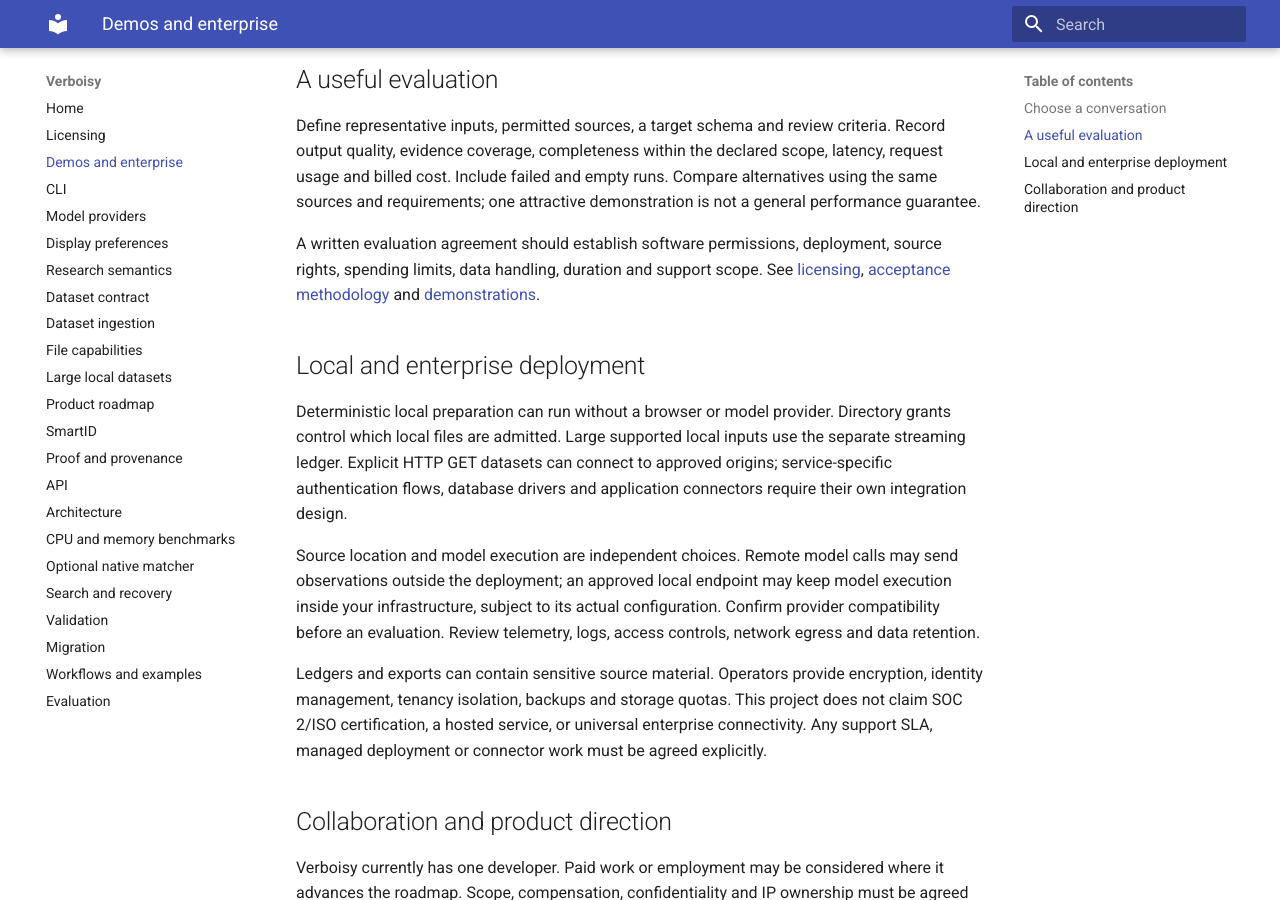
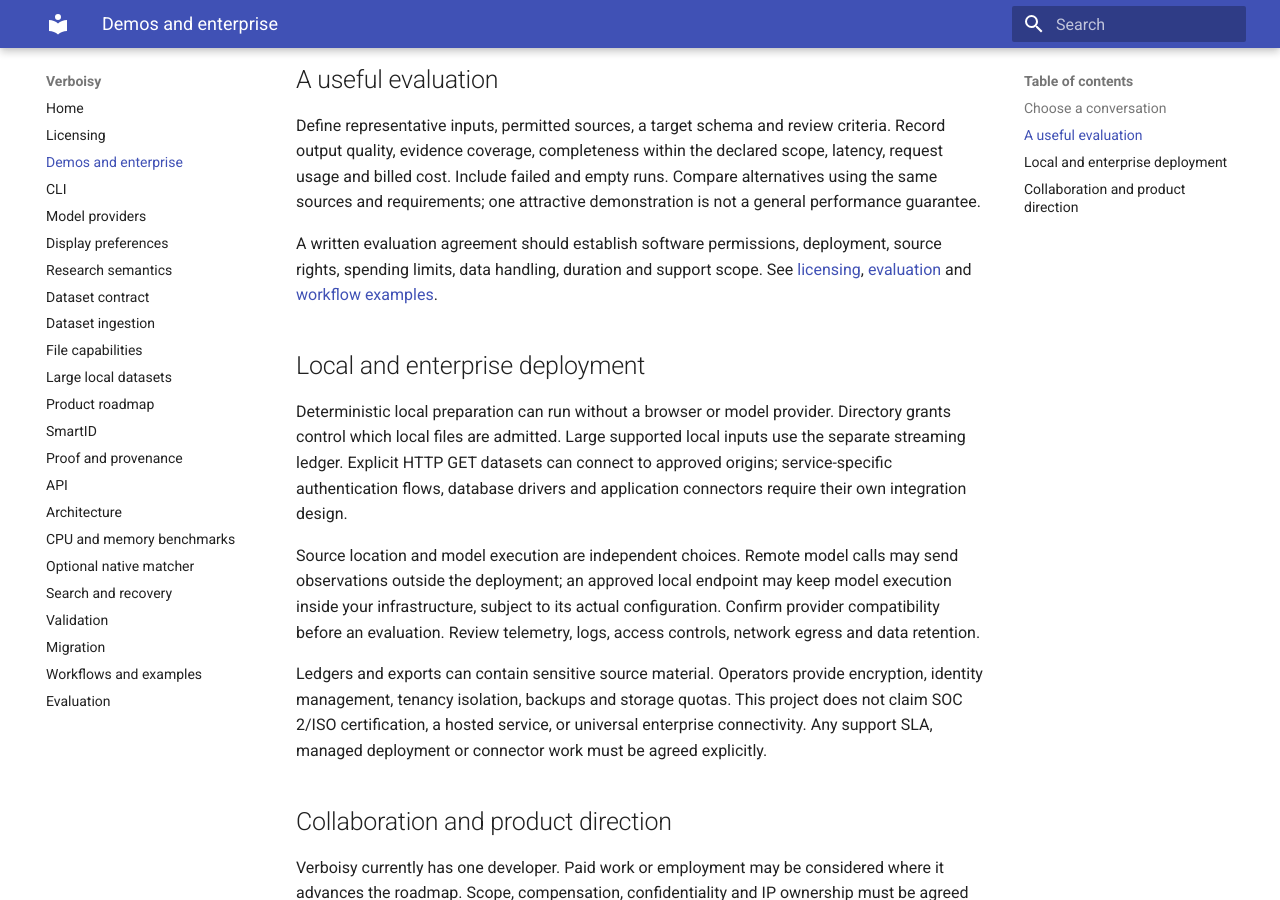
Before and after one commit to EmanueleTorrisi/verboisy, an MkDocs documentation site: the page built from docs/commercial.md, in a window 1280 px wide and 900 px high, scrolled down 779 px. Built offline with MkDocs 1.6.1 and Material for MkDocs 9.7.7, drawn with Linux system fonts in a browser that asks for light colours.

Commit message:
docs: connect commercial evaluations to actual workflow examples

```diff
--- a/docs/commercial.md
+++ b/docs/commercial.md
@@ -34,8 +34,7 @@
 
 A written evaluation agreement should establish software permissions, deployment,
 source rights, spending limits, data handling, duration and support scope. See
-[licensing](licensing.md), [acceptance methodology](production-acceptance.md) and
-[demonstrations](demo.md).
+[licensing](licensing.md), [evaluation](evaluation.md) and [workflow examples](examples.md).
 
 ## Local and enterprise deployment
 
```
